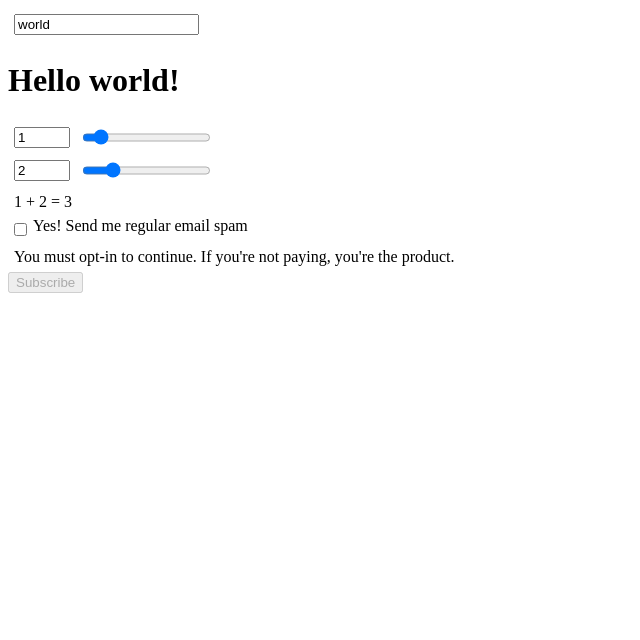
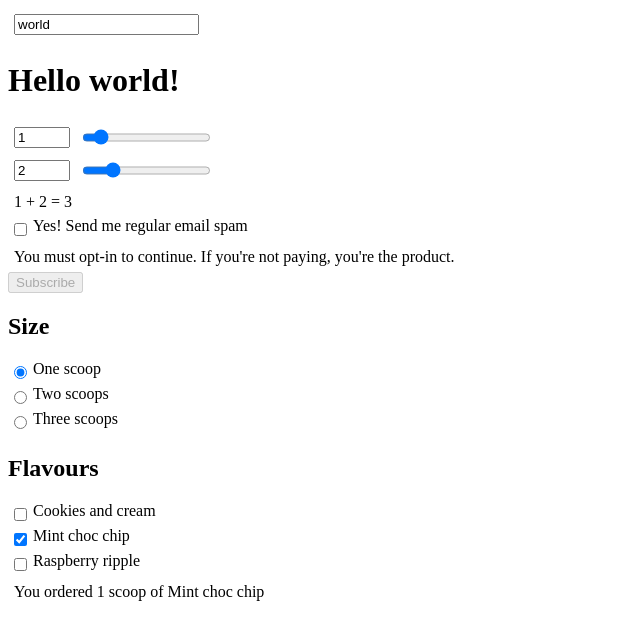
Before and after one commit to Lechros/study-svelte, a SvelteKit app: page /6 in a window 1280 px wide. Shown: the top 640 px of the page, without its empty margins (0-640 px from the left). Built offline with nearby package versions, Linux system fonts and the light colour scheme.

Commit message:
6: group inputs

```diff
--- a/src/routes/6/+page.svelte
+++ b/src/routes/6/+page.svelte
@@ -5,6 +5,20 @@
 	let b = 2;
 
 	let yes = false;
+
+    let scoops = 1;
+	let flavours = ['Mint choc chip'];
+
+	function join(flavours) {
+		if (flavours.length === 1) return flavours[0];
+		return `${flavours.slice(0, -1).join(', ')} and ${flavours[flavours.length - 1]}`;
+	}
+
+    let menu = [
+        'Cookies and cream',
+        'Mint choc chip',
+        'Raspberry ripple'
+    ];
 </script>
 
 <!--
@@ -12,6 +26,8 @@
     - input with type=number/range will set numeric value
     - input with type=text will set string value
     - input with type=checkbox will set boolean `checked` value
+    - input with type=radio with bind:group will set value to input's `value`
+    - input with type=checkbox with bind:group will set value to array of input's `value`
     - two different input type might change variable type
 -->
 
@@ -49,3 +65,40 @@
 <button disabled={!yes}>
 	Subscribe
 </button>
+
+<h2>Size</h2>
+
+<label>
+	<input type=radio bind:group={scoops} name="scoops" value={1}>
+	One scoop
+</label>
+
+<label>
+	<input type=radio bind:group={scoops} name="scoops" value={2}>
+	Two scoops
+</label>
+
+<label>
+	<input type=radio bind:group={scoops} name="scoops" value={3}>
+	Three scoops
+</label>
+
+<h2>Flavours</h2>
+
+{#each menu as flavour}
+    <label>
+		<input type=checkbox bind:group={flavours} name="flavours" value={flavour}>
+        {flavour}
+    </label>
+{/each}
+
+{#if flavours.length === 0}
+	<p>Please select at least one flavour</p>
+{:else if flavours.length > scoops}
+	<p>Can't order more flavours than scoops!</p>
+{:else}
+	<p>
+		You ordered {scoops} {scoops === 1 ? 'scoop' : 'scoops'}
+		of {join(flavours)}
+	</p>
+{/if}
```
